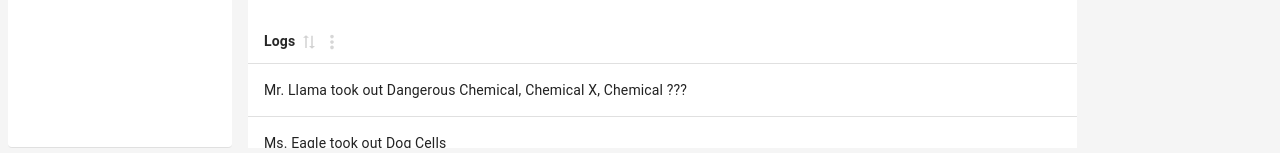
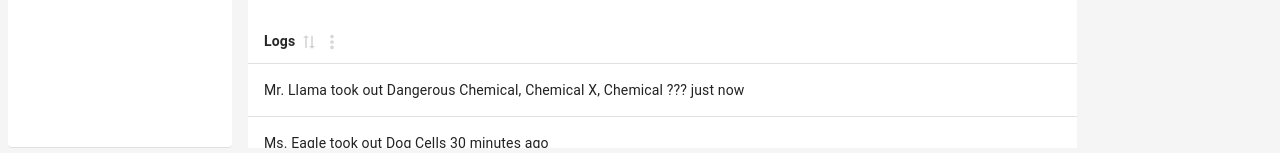
Before and after one commit to Minuteman-PWD-2025/Biotech-CSI, a Next.js app: page /logs in a window 1280 px wide. Shown: the part 644-797 px from the top of the page. Built offline with nearby package versions, Linux system fonts and the light colour scheme.

Commit message:
Update page.tsx

```diff
--- a/src/app/logs/page.tsx
+++ b/src/app/logs/page.tsx
@@ -12,16 +12,16 @@ import ListItemText from '@mui/material/ListItemText';
 export default function Data() {
     const data = [
         {
-            logs: "Mr. Llama took out Dangerous Chemical, Chemical X, Chemical ???"
+            logs: "Mr. Llama took out Dangerous Chemical, Chemical X, Chemical ??? just now"
         },
         {
-            logs: "Ms. Eagle took out Dog Cells"
+            logs: "Ms. Eagle took out Dog Cells 30 minutes ago"
         },
         {
-            logs: "John took out Kryptonite"
+            logs: "John took out Kryptonite 52 minutes ago"
         },
         {
-            logs: "Mr. Steven's Growing Tissue, Cells of Mr. Pig"
+            logs: "Mr. Steven took out Growing Tissue, Cells of Mr. Pig 3 hours ago"
         },
         {
             logs: "X took out Material #13, Material #58 Y weeks ago"
```
